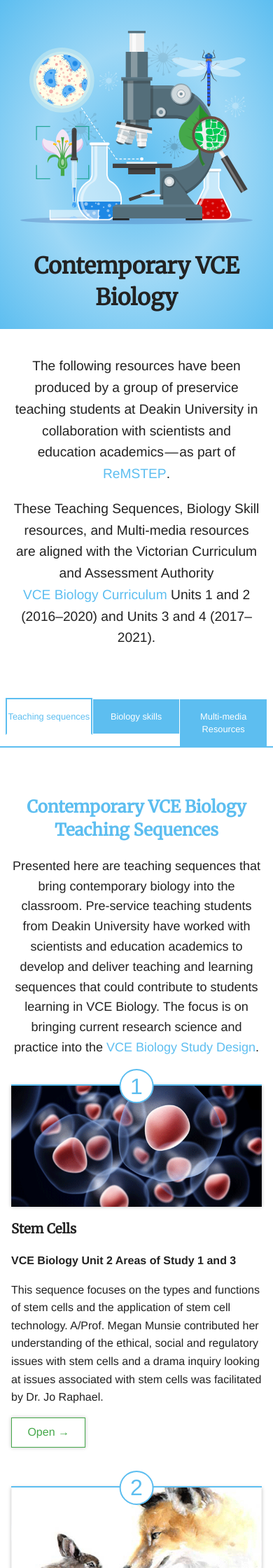
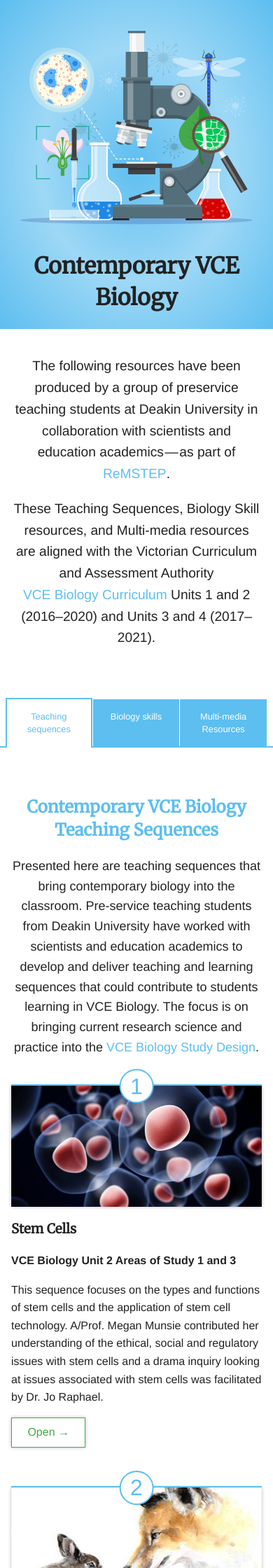
Before and after one commit to contemporaryVCEbiology/contemporaryVCEbiology, a Jekyll site: the page built from index.html, in a window 390 px wide. Shown: the top 2240 px of the page at 70% size. Built offline with Jekyll 4.4.1, drawn with Linux system fonts in a browser that asks for light colours.

Commit message:
fix tabs for mobile

```diff
--- a/_sass/_tabs.scss
+++ b/_sass/_tabs.scss
@@ -12,11 +12,11 @@
 }
 ul.tabs li {
     display: block;
-    width: 50%;
     text-align: center;
     background-image: none;
     padding: 0;
     margin: 0;
+    width: 33.333%;
 }
 /* for ie 9 */
 .no-flexbox {
@@ -33,12 +33,13 @@
     display: block;
     color: #fff;
     font-size: 80%;
-    padding: 1.2em 0;
+    padding: 1.2em;
     border-bottom: none;
     border-right: 1px solid #fff;
     border-top: 2px solid #fff;
     background: #5DBEF0;
     text-decoration: none;
+    height: 100%;
 }
 ul.tabs li a.current {
     background: #fff;
@@ -49,6 +50,7 @@
     border-bottom: 2px solid #fff;
     margin-bottom: -2px;
     margin-right: 1px;
+    height: 105%;
 }
 @media only screen and (min-width: em(401)) {
     ul.tabs li {
```
